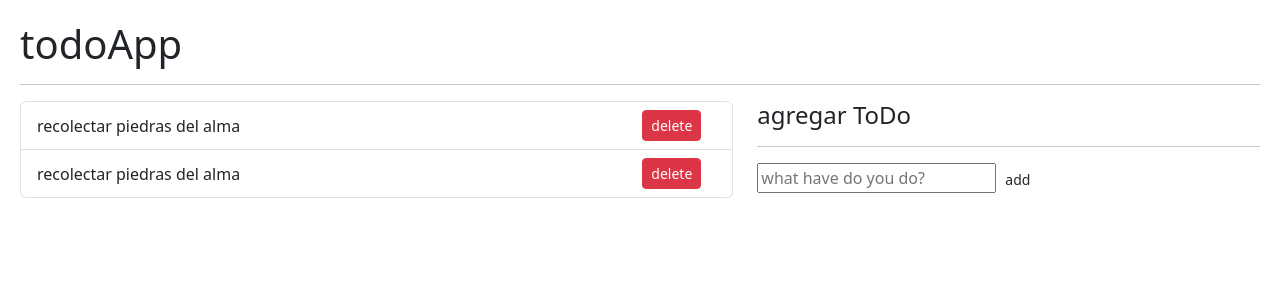
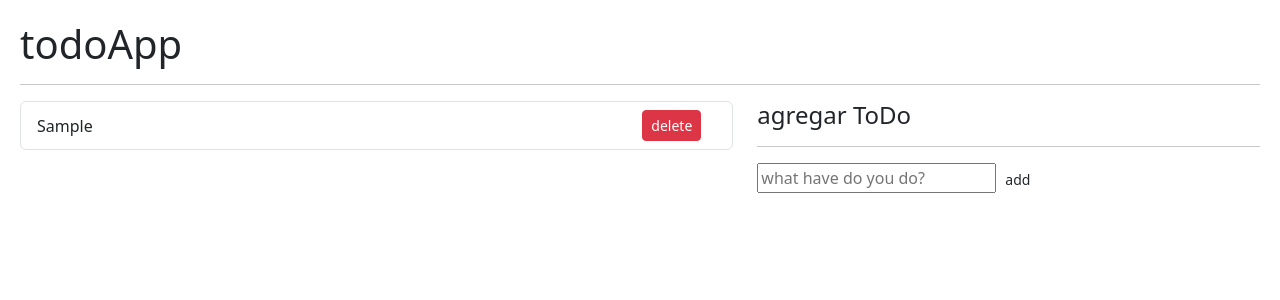
Before and after one commit to kervisvasquez1993/react-desde-cero-fernando-herrera-, a React (Vite) app in the folder hookApp/: page / in a window 1280 px wide. Both pictures are taken after typing "Sample" into the empty fields and a click on the button "add". Shown: the top 300 px of the page. Built offline with nearby package versions, Linux system fonts and the light colour scheme.

Commit message:
add action for deleted

```diff
--- a/hookApp/src/useReducer/Form.jsx
+++ b/hookApp/src/useReducer/Form.jsx
@@ -1,7 +1,7 @@
 import React from "react";
 import useForm from "../useEffect/hooks/useForm";
 
-const Form = ({ onNewTodo }) => {
+const Form = ({ onNewTodo, onDeleteTodo }) => {
     const { description, onInputChange, onResert } = useForm({
         description: "",
     });
@@ -16,6 +16,10 @@ const Form = ({ onNewTodo }) => {
         onNewTodo(newTodo);
         onResert(description);
     };
+    const deletedElemento = (e) => {
+        onDeleteTodo(e.target.value)
+        // return ;
+    }
     return (
         <>
             <h4>agregar ToDo</h4>
--- a/hookApp/src/useReducer/IntroReducerNew.jsx
+++ b/hookApp/src/useReducer/IntroReducerNew.jsx
@@ -1,36 +1,50 @@
-import { useReducer } from "react";
+import { useReducer, useEffect } from "react";
 import Form from "./Form.jsx";
 import Item from "./Item.jsx";
 import List from "./List.jsx";
 import { todoReducer } from "./todoReducer.js";
 const IntroReducerNew = () => {
     const initialState = [
-        {
-            id: new Date().getTime(),
-            description: "recolectar piedras del alma",
-            done: false,
-        },
-        {
-            id: new Date().getTime() * 3,
-            description: "recolectar piedras del alma",
-            done: false,
-        },
+        // {
+        //     id: new Date().getTime(),
+        //     description: "recolectar piedras del alma",
+        //     done: false,
+        // }
     ];
+    const init = () => {
+        return JSON.parse(localStorage.getItem("todos")) || [];
+    };
 
-    const [todos, dispatch] = useReducer(todoReducer, initialState);
+    const [todos, dispatch] = useReducer(todoReducer, initialState, init);
+    useEffect(() => {
+        localStorage.setItem("todos", JSON.stringify(todos));
+        console.log(todos);
+    }, [todos]);
     const handleNewTodo = (todo) => {
-      console.log(todo)
+        const action = {
+            type: "ADD",
+            payload: todo,
+        };
+        dispatch(action);
     };
+    const handleDelete = (id) => {
+        console.log(id)
+        const action = {
+            type: "DELETE",
+            payload: id,
+        };
+        dispatch(action)
+    }
     return (
         <>
             <h1>todoApp</h1>
             <hr />
             <div className="row">
                 <div className="col-7">
-                    <List items={todos} />
+                    <List items={todos} onDeleteTodo={handleDelete} />
                 </div>
                 <div className="col-5">
-                    <Form onNewTodo={handleNewTodo} />
+                    <Form onNewTodo={handleNewTodo}  />
                 </div>
             </div>
         </>
--- a/hookApp/src/useReducer/Item.jsx
+++ b/hookApp/src/useReducer/Item.jsx
@@ -1,10 +1,18 @@
 import React from 'react'
 
-const Item = ({item}) => {
+const Item = ({item, onDeleteTodo}) => {
+  const eliminar = (param) => {
+    onDeleteTodo(param)
+  }
   return (
       <li className="list-group-item d-flex justify-content-between">
           <span className="align-self-center">{item.description}</span>
-          <button className="btn btn-sm btn-danger">delete</button>
+          <button
+              className="btn btn-sm btn-danger"
+              onClick={() => eliminar(item.id)}
+          >
+              delete
+          </button>
       </li>
   );
 }
--- a/hookApp/src/useReducer/List.jsx
+++ b/hookApp/src/useReducer/List.jsx
@@ -1,11 +1,11 @@
 import React from "react";
 import Item from "./Item";
 
-const List = ({ items }) => {
+const List = ({ items, onDeleteTodo }) => {
     return (
         <ul className="list-group">
             {items.map((e) => (
-                <Item key={e.id} item={e} />
+                <Item key={e.id} item={e} onDeleteTodo={onDeleteTodo} />
             ))}
         </ul>
     );
--- a/hookApp/src/useReducer/todoReducer.js
+++ b/hookApp/src/useReducer/todoReducer.js
@@ -1,10 +1,10 @@
 export const todoReducer = (initialstate, action) => {
     switch (action.type) {
-        case "ADD_TODO":
-            return {
-                ...initialstate,
-                todos: [...initialstate.todos, action.todo],
-            };
+        case "ADD":
+           return [...initialstate, action.payload]
+
+           case "DELETE":
+                return initialstate.filter((value) => value.id !== action.payload);
         default:
             return {};
     }
```
